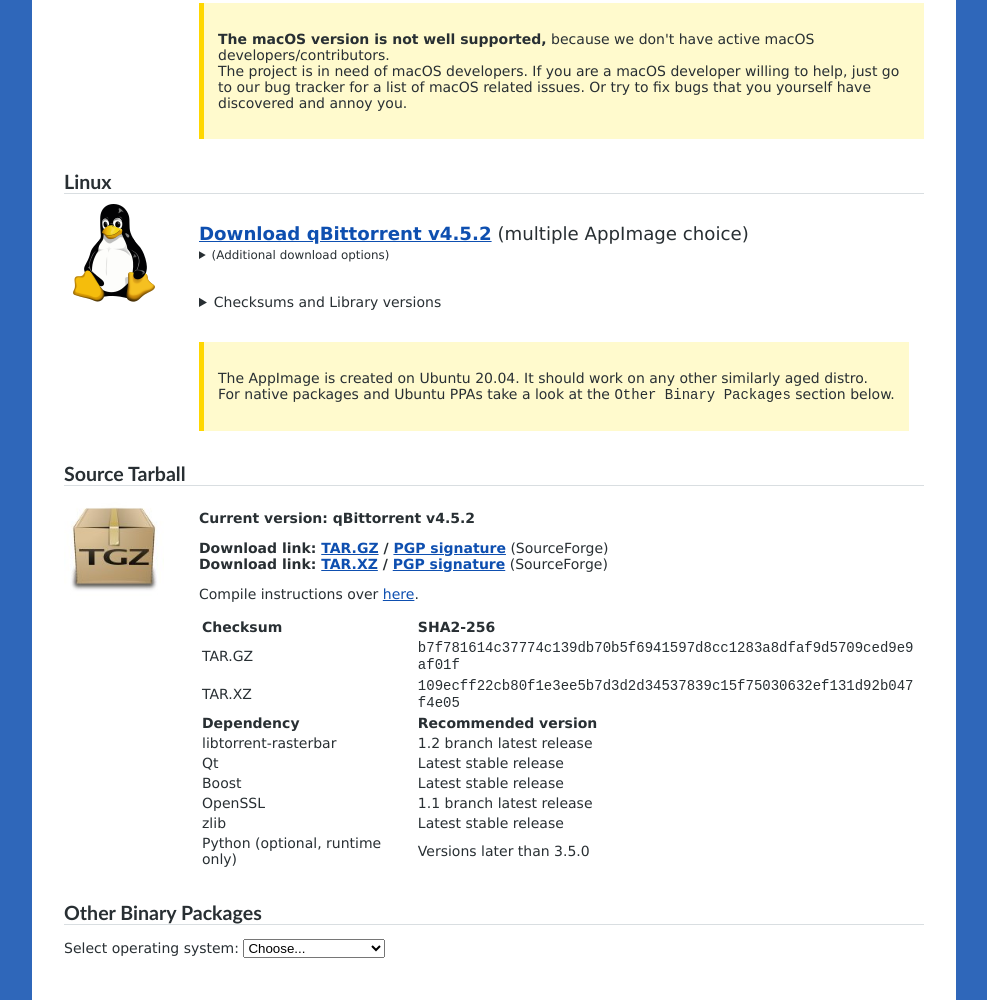
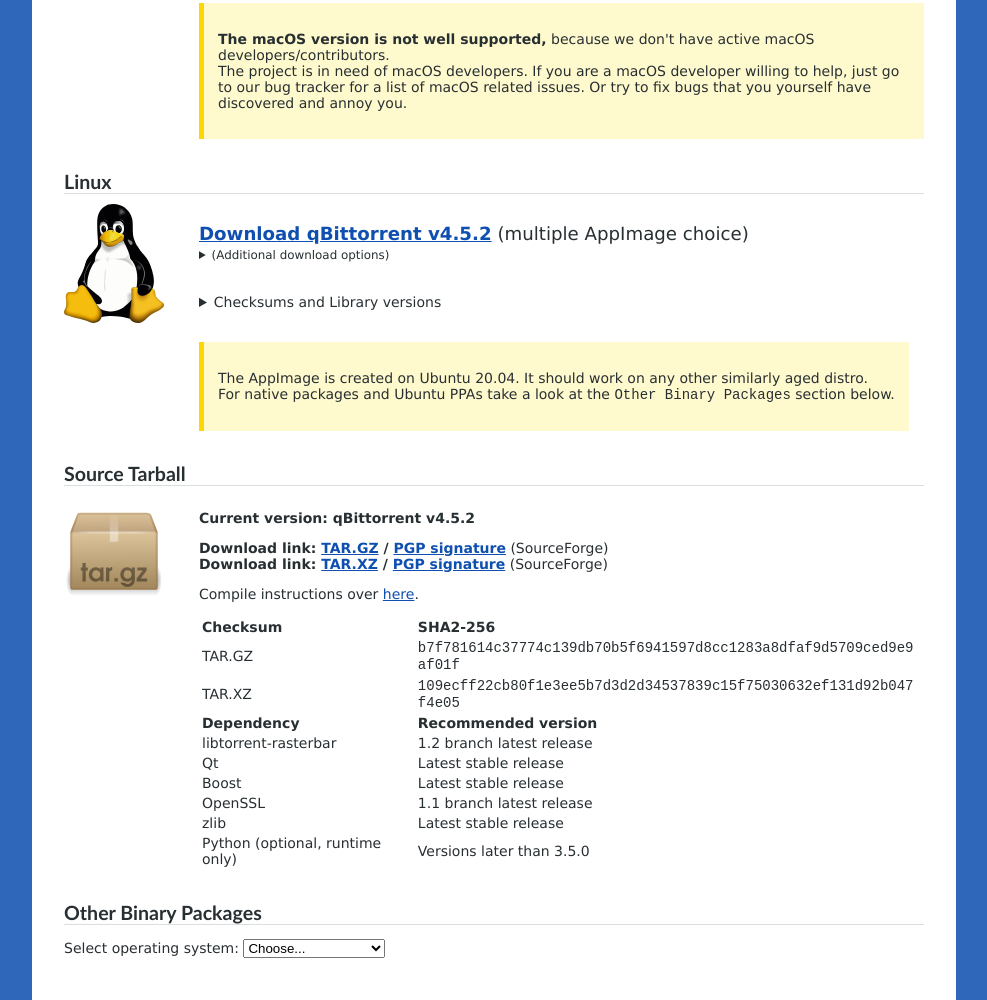
Before and after one commit to qbittorrent/qBittorrent-website, an Eleventy site: page download.liquid in a window 1280 px wide. Shown: the part 971-1971 px from the top of the page, without its empty margins (146-1133 px from the left). Built offline with nearby package versions, Linux system fonts and the light colour scheme; Eleventy itself is replaced by a stand-in of ours; files that its build step writes are made by us from their sources.

Commit message:
Switch to svg icons
Icons taken from:
https://commons.wikimedia.org/wiki/File:Tux.svg
https://commons.wikimedia.org/wiki/File:Tar_gz_archive_icon.svg

```diff
--- a/download.liquid
+++ b/download.liquid
@@ -239,7 +239,7 @@
 <h3>Linux</h3>
 <div class="flexbox">
   <div class="box1">
-    <img src="img/os/tux.png" alt="linux icon">
+    <img src="img/os/tux.svg" alt="linux icon" width="100">
   </div>
   <div>
     <p class="releaseParagraph">
@@ -323,7 +323,7 @@
 <h3>Source Tarball</h3>
 <div class="flexbox">
   <div class="box1">
-    <img src="img/tar-logo.jpg" alt="tarball icon" width="100">
+    <img src="img/tar-logo.svg" alt="tarball icon" width="100">
   </div>
   <div>
     <p>
```
Also changed, not shown: img/os/tux.png (deleted), img/os/tux.svg (added), img/tar-logo.jpg (deleted), img/tar-logo.svg (added), 5 other files.
